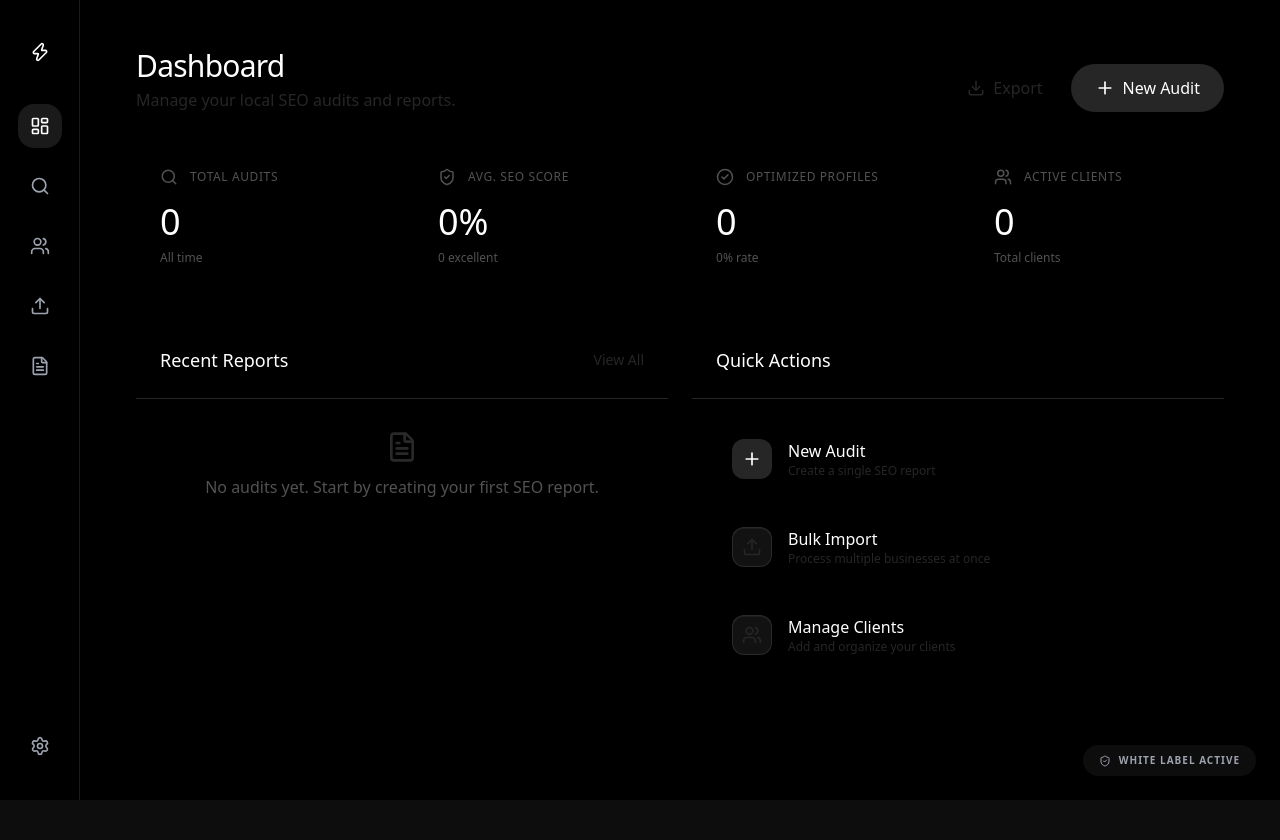
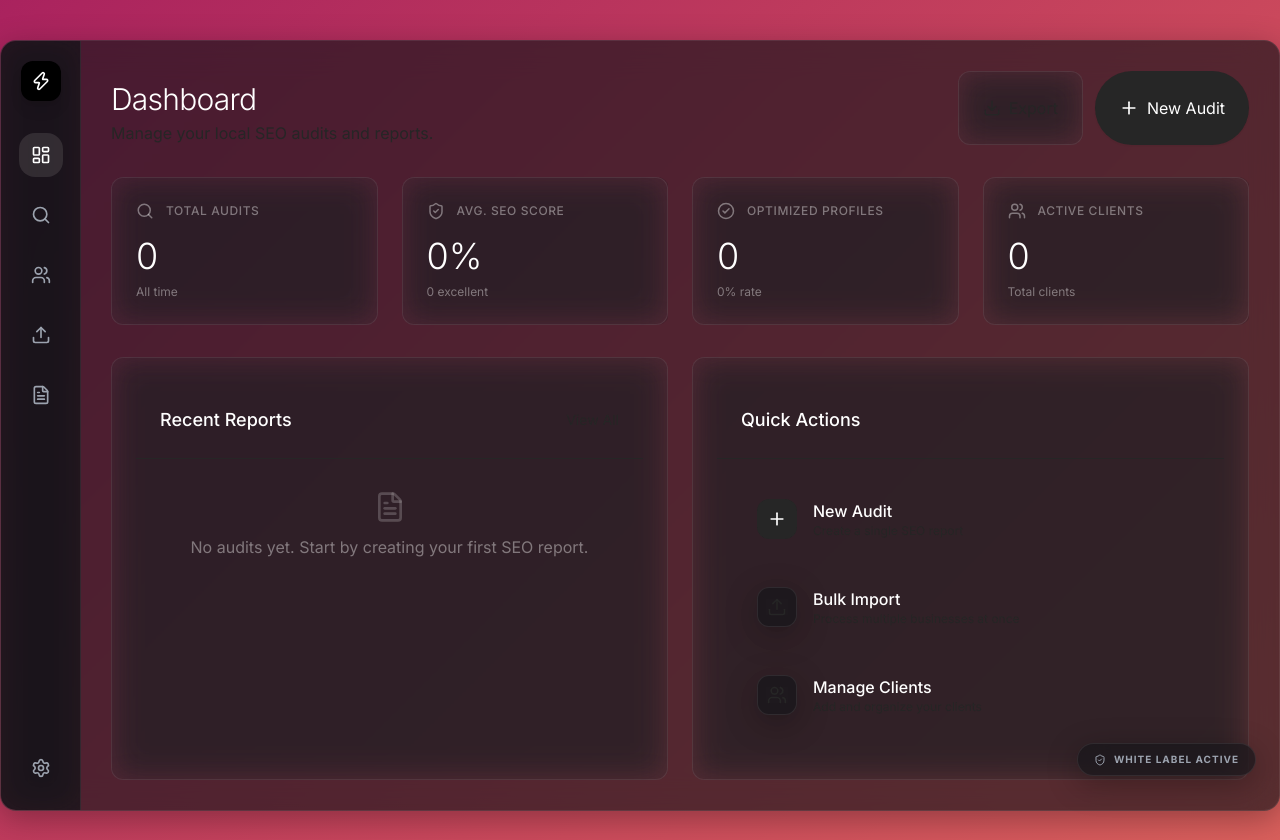
Before and after one commit to christopherhenrico-dotcom/PulseSEO, a React (Vite) app: page / in a window 1280 px wide. Both pictures are taken after a click on the button "Live Demo". Before the commit the page ends 800 px from the top, so only its background shows below. Built offline with nearby package versions, Linux system fonts and the light colour scheme.

Commit message:
Beautiful glassmorphism theme - colorful gradient bg, glass-panel, glass-card

```diff
--- a/src/components/layout.tsx
+++ b/src/components/layout.tsx
@@ -17,14 +17,16 @@ interface MainLayoutProps {
 }
 
 export const MainLayout: React.FC<MainLayoutProps> = ({ settings, logoPreview, children, sidebar }) => (
-  <div className="min-h-screen bg-white dark:bg-black">
+  <div className="min-h-screen">
+    <div className="glass-panel" style={{ display: 'flex', minHeight: '90vh', maxWidth: '1400px', margin: '5vh auto', borderRadius: '16px', overflow: 'hidden' }}>
       <GlassSidebar settings={settings} logoPreview={logoPreview}>
         {sidebar}
       </GlassSidebar>
       <ContentArea>
         {children}
       </ContentArea>
-    <div className="fixed bottom-6 right-6 flex items-center gap-2 bg-white/10 dark:bg-white/5 backdrop-blur-xl rounded-full px-4 py-2 text-[10px] font-bold uppercase tracking-widest text-gray-500 dark:text-gray-400">
+    </div>
+    <div className="fixed bottom-6 right-6 flex items-center gap-2 glass rounded-full px-4 py-2 text-[10px] font-bold uppercase tracking-widest text-gray-400">
       <ShieldCheck size={12} />
       <span>White Label Active</span>
     </div>
@@ -38,10 +40,10 @@ interface GlassSidebarProps {
 }
 
 export const GlassSidebar: React.FC<GlassSidebarProps> = ({ settings, logoPreview, children }) => (
-  <nav className="fixed left-0 top-0 bottom-0 w-20 flex flex-col items-center py-8 gap-8 z-50 bg-white/80 dark:bg-black/50 backdrop-blur-xl border-r border-gray-200 dark:border-white/10">
+  <aside className="glass-sidebar" style={{ width: '80px', padding: '20px', display: 'flex', flexDirection: 'column', alignItems: 'center', gap: '32px' }}>
     <LogoIcon settings={settings} logoPreview={logoPreview} />
     {children}
-  </nav>
+  </aside>
 );
 
 interface ContentAreaProps {
@@ -49,11 +51,9 @@ interface ContentAreaProps {
 }
 
 export const ContentArea: React.FC<ContentAreaProps> = ({ children }) => (
-  <main className="pl-20 min-h-screen">
-    <div className="max-w-6xl mx-auto px-8 py-12">
+  <main className="flex-1" style={{ padding: '30px', display: 'flex', flexDirection: 'column', gap: '20px', overflow: 'auto' }}>
     <AnimatePresence mode="wait">
       {children}
     </AnimatePresence>
-    </div>
   </main>
 );
--- a/src/index.css
+++ b/src/index.css
@@ -6,152 +6,176 @@
 
 @layer base {
   :root {
-    /* Light mode - black text on white */
     --background: 0 0% 100%;
     --foreground: 0 0% 0%;
-
     --card: 0 0% 100%;
     --card-foreground: 0 0% 0%;
-
     --popover: 0 0% 100%;
     --popover-foreground: 0 0% 0%;
-
     --primary: 0 0% 0%;
     --primary-foreground: 0 0% 100%;
-
     --secondary: 0 0% 96%;
     --secondary-foreground: 0 0% 0%;
-
     --muted: 0 0% 96%;
     --muted-foreground: 0 0% 45%;
-
     --accent: 0 0% 96%;
     --accent-foreground: 0 0% 0%;
-
     --destructive: 0 84% 60%;
     --destructive-foreground: 0 0% 100%;
-
     --border: 0 0% 90%;
     --input: 0 0% 90%;
     --ring: 0 0% 0%;
-
     --radius: 0.5rem;
-
-    /* Custom theme variables - LIGHT */
     --text-primary: #000000;
     --text-secondary: #444444;
     --text-tertiary: #888888;
-    --bg-primary: #FFFFFF;
-    --bg-secondary: #F5F5F5;
-    --bg-tertiary: #EFEFEF;
     --success: #16A34A;
     --warning: #D97706;
     --error: #DC2626;
+    --accent-color: #3b82f6;
+    --glass-bg: rgba(255, 255, 255, 0.65);
+    --glass-border: 1px solid rgba(0, 0, 0, 0.08);
   }
 
   .dark {
-    /* Dark mode - white text on black */
-    --background: 0 0% 5%;
+    --background: 0 0% 0%;
     --foreground: 0 0% 100%;
-
     --card: 0 0% 5%;
     --card-foreground: 0 0% 100%;
-
     --popover: 0 0% 5%;
     --popover-foreground: 0 0% 100%;
-
     --primary: 0 0% 100%;
     --primary-foreground: 0 0% 0%;
-
     --secondary: 0 0% 15%;
     --secondary-foreground: 0 0% 100%;
-
     --muted: 0 0% 15%;
     --muted-foreground: 0 0% 65%;
-
     --accent: 0 0% 15%;
     --accent-foreground: 0 0% 100%;
-
     --destructive: 0 63% 30%;
     --destructive-foreground: 0 0% 100%;
-
     --border: 0 0% 15%;
     --input: 0 0% 15%;
     --ring: 0 0% 85%;
-
-    /* Custom theme variables - DARK */
-    --text-primary: #FFFFFF;
-    --text-secondary: #A3A3A3;
-    --text-tertiary: #525252;
-    --bg-primary: #0A0A0A;
-    --bg-secondary: #141414;
-    --bg-tertiary: #1F1F1F;
+    --text-primary: #ffffff;
+    --text-secondary: rgba(255, 255, 255, 0.6);
+    --text-tertiary: rgba(255, 255, 255, 0.4);
     --success: #22C55E;
     --warning: #F59E0B;
     --error: #EF4444;
-  }
+    --accent-color: #3b82f6;
+    --glass-bg: rgba(20, 20, 25, 0.65);
+    --glass-bg-hover: rgba(30, 30, 35, 0.75);
+    --glass-border: 1px solid rgba(255, 255, 255, 0.08);
   }
 
-@layer base {
   * {
     @apply border-border;
   }
+
   body {
     @apply bg-background text-foreground;
   }
 }
 
-@layer components {
-  .glass {
-    background: rgba(255, 255, 255, 0.7);
-    backdrop-filter: blur(20px) saturate(180%);
-    -webkit-backdrop-filter: blur(20px) saturate(180%);
-    border: 1px solid rgba(255, 255, 255, 0.3);
-    box-shadow: 0 8px 32px rgba(0, 0, 0, 0.05), inset 0 1px 0 rgba(255, 255, 255, 0.5);
+/* Colorful animated gradient background */
+body {
+  background: linear-gradient(135deg, #1f005c, #5b0060, #870160, #ac255e, #ca485c, #e16b5c, #f39060, #ffb56b);
+  background-size: 400% 400%;
+  animation: gradientBG 15s ease infinite;
+  min-height: 100vh;
+  margin: 0;
+  font-family: 'Inter', -apple-system, BlinkMacSystemFont, "Segoe UI", Roboto, sans-serif;
 }
 
-  .dark .glass {
-    background: rgba(30, 30, 30, 0.6);
-    border: 1px solid rgba(255, 255, 255, 0.1);
-    box-shadow: 0 8px 32px rgba(0, 0, 0, 0.3), inset 0 1px 0 rgba(255, 255, 255, 0.05);
+@keyframes gradientBG {
+  0% { background-position: 0% 50%; }
+  50% { background-position: 100% 50%; }
+  100% { background-position: 0% 50%; }
+}
+
+/* Glassmorphism classes */
+.glass-panel {
+  background: var(--glass-bg);
+  backdrop-filter: blur(16px);
+  -webkit-backdrop-filter: blur(16px);
+  border: var(--glass-border);
+  box-shadow: 0 8px 32px 0 rgba(0, 0, 0, 0.3);
+  color: var(--text-primary);
+}
+
+.glass-card {
+  background: rgba(255, 255, 255, 0.03);
+  backdrop-filter: blur(16px);
+  -webkit-backdrop-filter: blur(16px);
+  border: var(--glass-border);
+  border-radius: 12px;
+  padding: 1.5rem;
+  transition: background 0.2s ease;
+}
+
+.dark .glass-card {
+  background: rgba(255, 255, 255, 0.03);
+}
+
+.glass-card:hover {
+  background: rgba(255, 255, 255, 0.06);
+}
+
+.dark .glass-card:hover {
+  background: rgba(255, 255, 255, 0.06);
+}
+
+/* Button styling */
+.btn-primary {
+  background-color: var(--accent-color);
+  color: white;
+  border: none;
+  padding: 8px 16px;
+  border-radius: 20px;
+  font-weight: 600;
+  cursor: pointer;
+  transition: opacity 0.2s ease;
+}
+
+.btn-primary:hover {
+  opacity: 0.9;
+}
+
+/* Additional glass utility classes */
+.glass {
+  background: var(--glass-bg);
+  backdrop-filter: blur(16px);
+  -webkit-backdrop-filter: blur(16px);
+  border: var(--glass-border);
+  box-shadow: 0 8px 32px 0 rgba(0, 0, 0, 0.3);
 }
 
 .glass-sidebar {
-    background: rgba(255, 255, 255, 0.8);
-    backdrop-filter: blur(20px) saturate(180%);
-    -webkit-backdrop-filter: blur(20px) saturate(180%);
-    border-right: 1px solid rgba(0, 0, 0, 0.08);
+  background: rgba(20, 20, 25, 0.65);
+  backdrop-filter: blur(16px);
+  -webkit-backdrop-filter: blur(16px);
+  border-right: var(--glass-border);
 }
 
 .dark .glass-sidebar {
-    background: rgba(20, 20, 20, 0.8);
-    border-right: 1px solid rgba(255, 255, 255, 0.08);
+  background: rgba(20, 20, 25, 0.65);
 }
 
-  .glass-hover:hover {
-    background: rgba(255, 255, 255, 0.85);
-    border-color: rgba(0, 0, 0, 0.15);
-  }
-
-  .dark .glass-hover:hover {
-    background: rgba(40, 40, 40, 0.7);
-    border-color: rgba(255, 255, 255, 0.15);
-  }
-
-  .scrollbar-glass::-webkit-scrollbar {
+/* Scrollbar styling */
+::-webkit-scrollbar {
   width: 8px;
 }
 
-  .scrollbar-glass::-webkit-scrollbar-track {
+::-webkit-scrollbar-track {
   background: transparent;
 }
 
-  .scrollbar-glass::-webkit-scrollbar-thumb {
-    background: rgba(128, 128, 128, 0.3);
+::-webkit-scrollbar-thumb {
+  background: rgba(255, 255, 255, 0.2);
   border-radius: 4px;
 }
 
-  .scrollbar-glass::-webkit-scrollbar-thumb:hover {
-    background: rgba(128, 128, 128, 0.5);
+::-webkit-scrollbar-thumb:hover {
+  background: rgba(255, 255, 255, 0.3);
 }
-}
```
Lines whose indentation alone changed are shown as unchanged.
